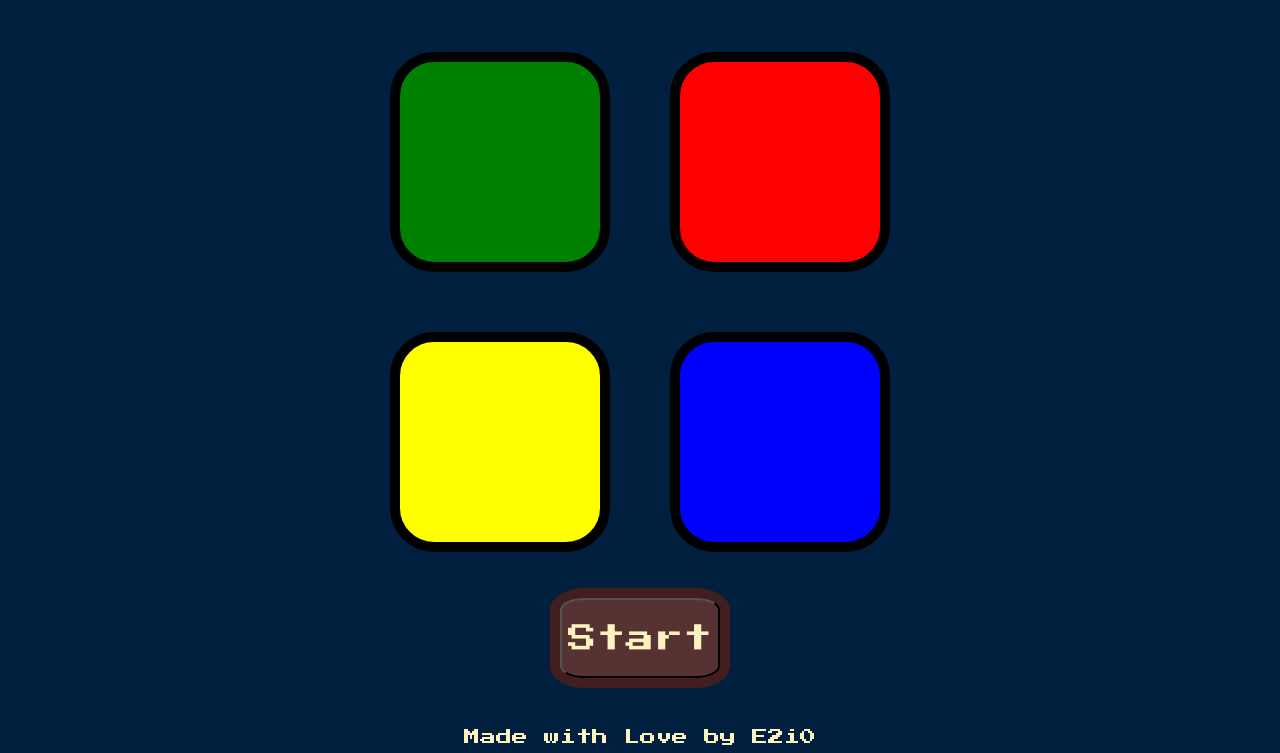
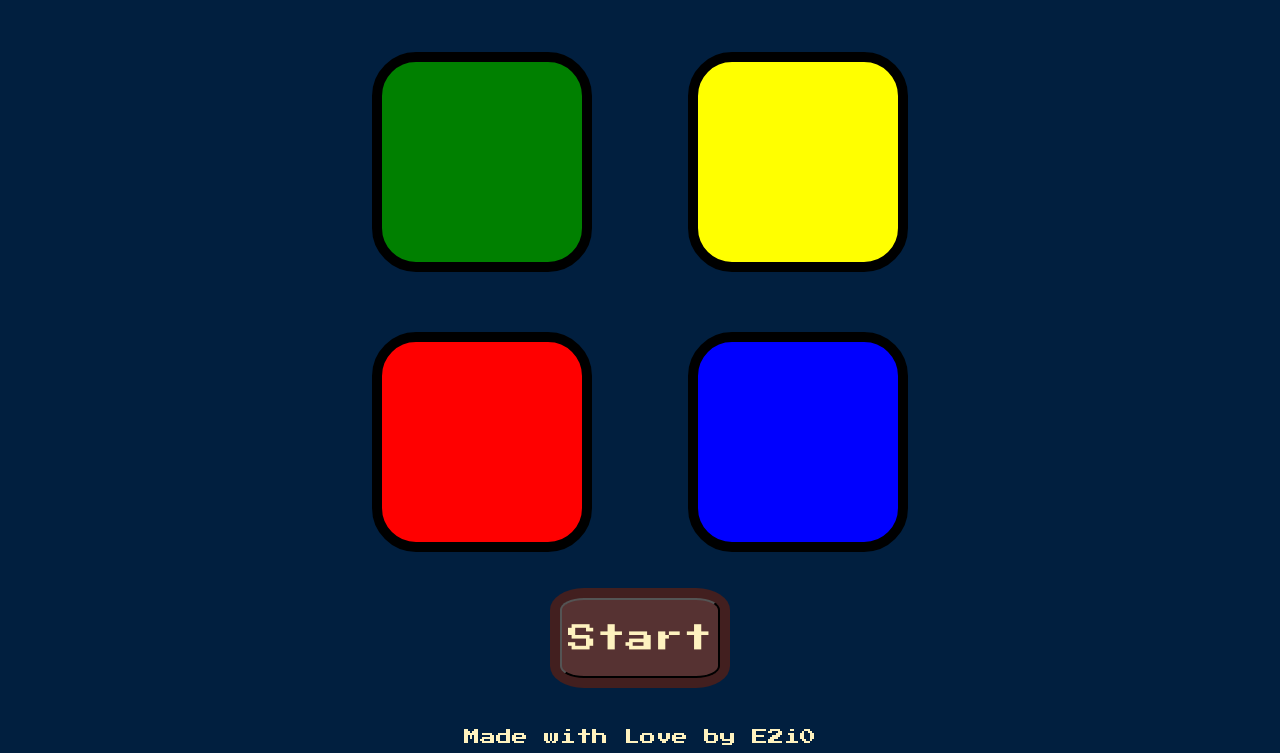
Before and after one commit to e2io/simon-game, a plain HTML site: page index.html in a window 1280 px wide. Shown: the part 114-867 px from the top of the page. Drawn offline with nearby package versions, Linux system fonts and the light colour scheme.

Commit message:
Update styles.css

```diff
--- a/css/styles.css
+++ b/css/styles.css
@@ -21,17 +21,26 @@ body {
 .btn {
   margin: 30px;
   display: inline-block;
-  height: 200px;
-  width: 200px;
+  height: 12.5rem;
+  width: 12.5rem;
   border: 10px solid black;
   border-radius: 20%;
 }
 
-.col{
+.row{
   display: flex;
-align-items: center;
+align-items: stretch;
 justify-content: center;
+flex-shrink: 0;
+}
 
+.col1{
+  margin-left: 10rem;
+}
+
+
+.col2{
+  margin-right: 10rem;
 }
 
 .game-over {
```
